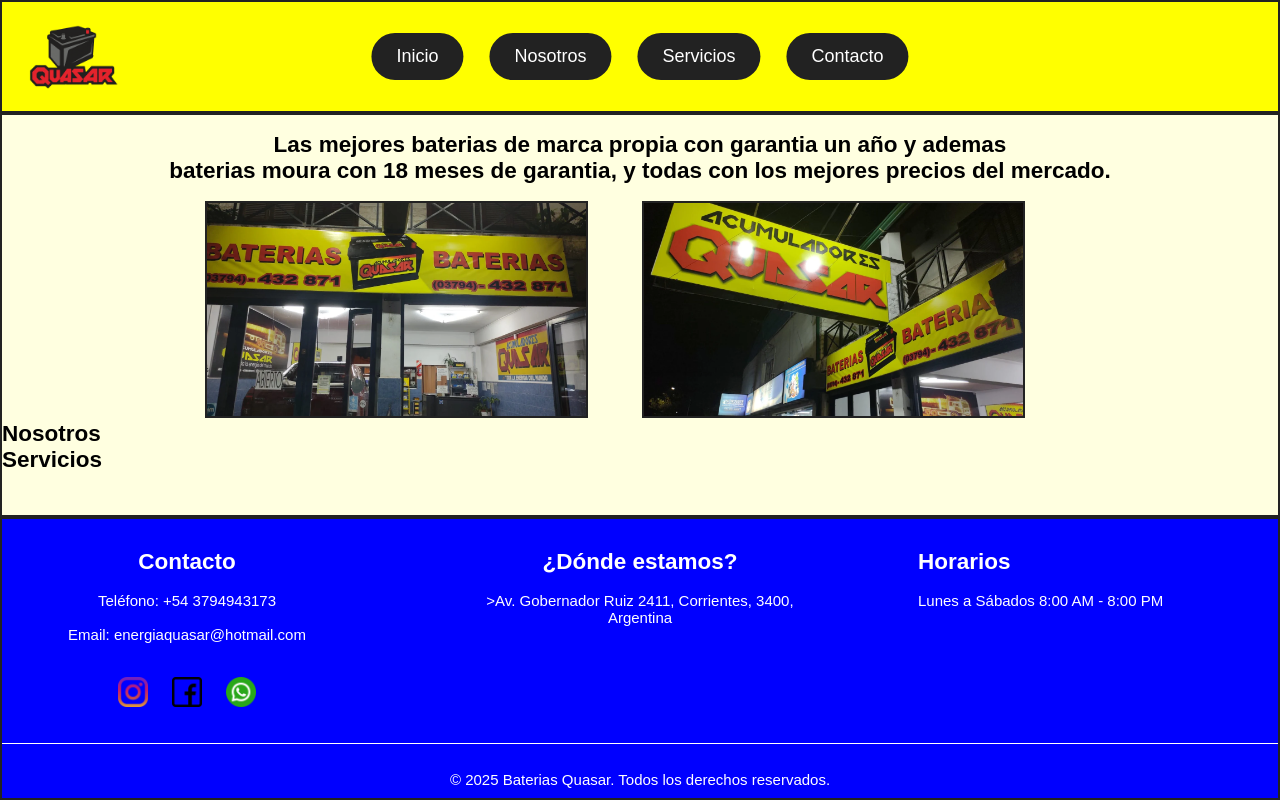
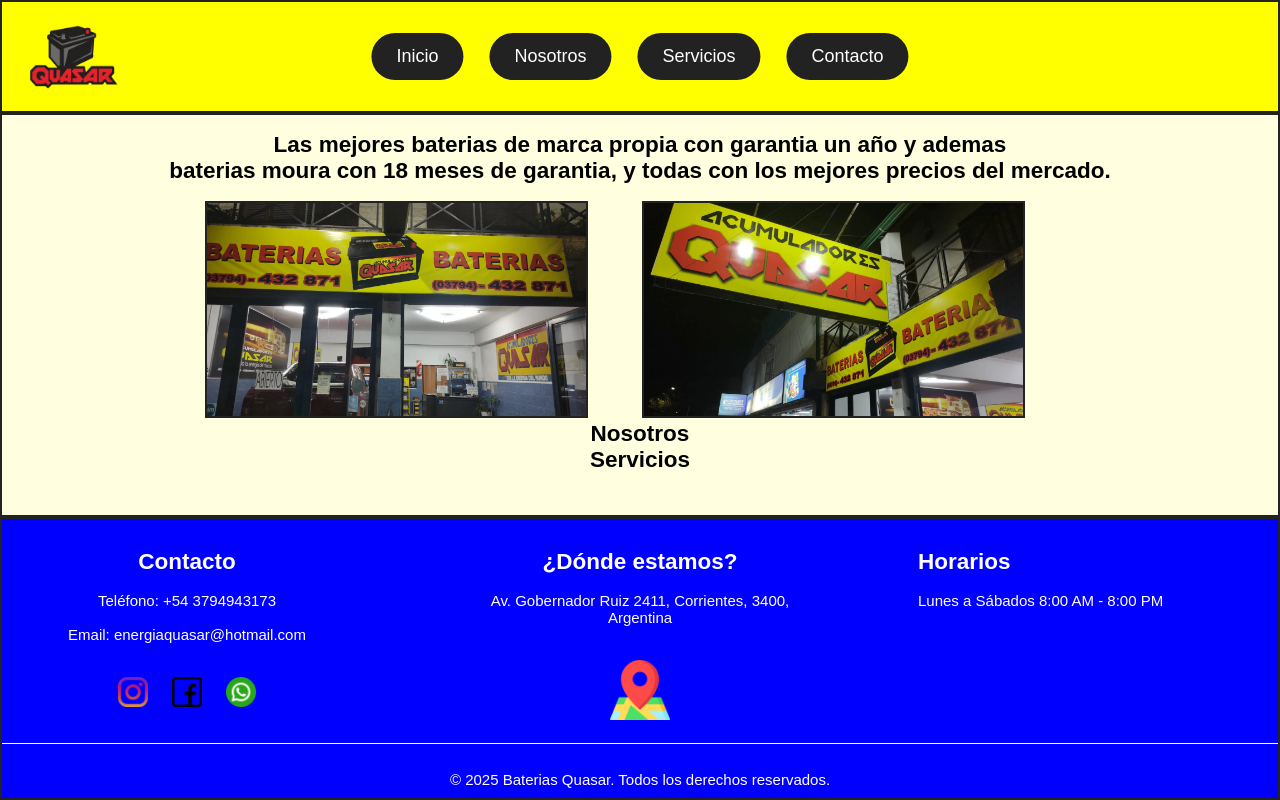
Before and after one commit to MartinRanalli/lab-baterias, a plain HTML site: page index.html in a window 1280 px wide. Drawn offline with Linux system fonts and the light colour scheme.

Commit message:
cosas pc

```diff
--- a/css/style.css
+++ b/css/style.css
@@ -73,7 +73,11 @@ main {
 }
 
 /* Secciones centradas */
-.inicio,
+.inicio, .estilo-nosotros, .estilo-servicios{
+    text-align: center;
+
+}
+
 .estilo-contacto,
 .estilo-ubicacion {
     text-align: center;
@@ -88,7 +92,7 @@ main {
 
 /* Imágenes en la sección de footer */
 .estilo-ubicacion a img {
-    width: 0px;
+    width: 60px;
     height: 60px;
 }
 
--- a/index.html
+++ b/index.html
@@ -83,7 +83,7 @@
     <section class="ubicacion">
       <div class="estilo-ubicacion">
         <h2>¿Dónde estamos?</h2>
-        <BR><p>>Av. Gobernador Ruiz 2411, Corrientes, 3400, Argentina</p>
+        <BR><p>Av. Gobernador Ruiz 2411, Corrientes, 3400, Argentina</p>
         <br><br>
         <a href="https://maps.app.goo.gl/4EUFsDgupfNWVuTcA" target="_blank"><img src="img/mapa.png" alt=""></a>
       </div>
```
